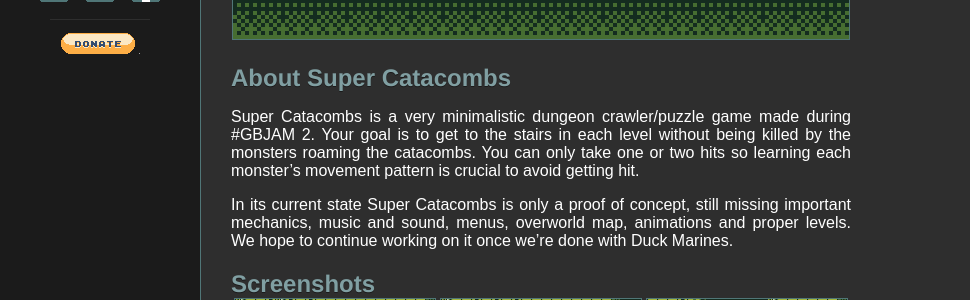
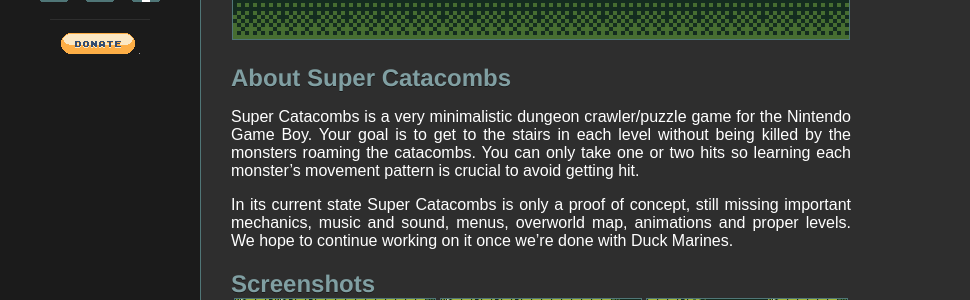
Before and after one commit to TangramGames/tangramgames.github.io, a Jekyll site: the page built from games/supercatacombs/index.md, in a window 1280 px wide. Shown: the part 679-979 px from the top of the page, without its empty margins (0-970 px from the left). Built offline with Jekyll 4.4.1, drawn with Linux system fonts in a browser that asks for light colours; some web fonts are replaced; grey boxes are pictures that could not be loaded.

Commit message:
Minor edit to SC desc

```diff
--- a/games/supercatacombs/index.md
+++ b/games/supercatacombs/index.md
@@ -12,7 +12,7 @@
 ---
 ## About Super Catacombs ##
 
-Super Catacombs is a very minimalistic dungeon crawler/puzzle game made during #GBJAM 2.
+Super Catacombs is a very minimalistic dungeon crawler/puzzle game for the Nintendo Game Boy.
 Your goal is to get to the stairs in each level without being killed by the monsters roaming the catacombs.
 You can only take one or two hits so learning each monster's movement pattern is crucial to avoid getting hit.
 
```
